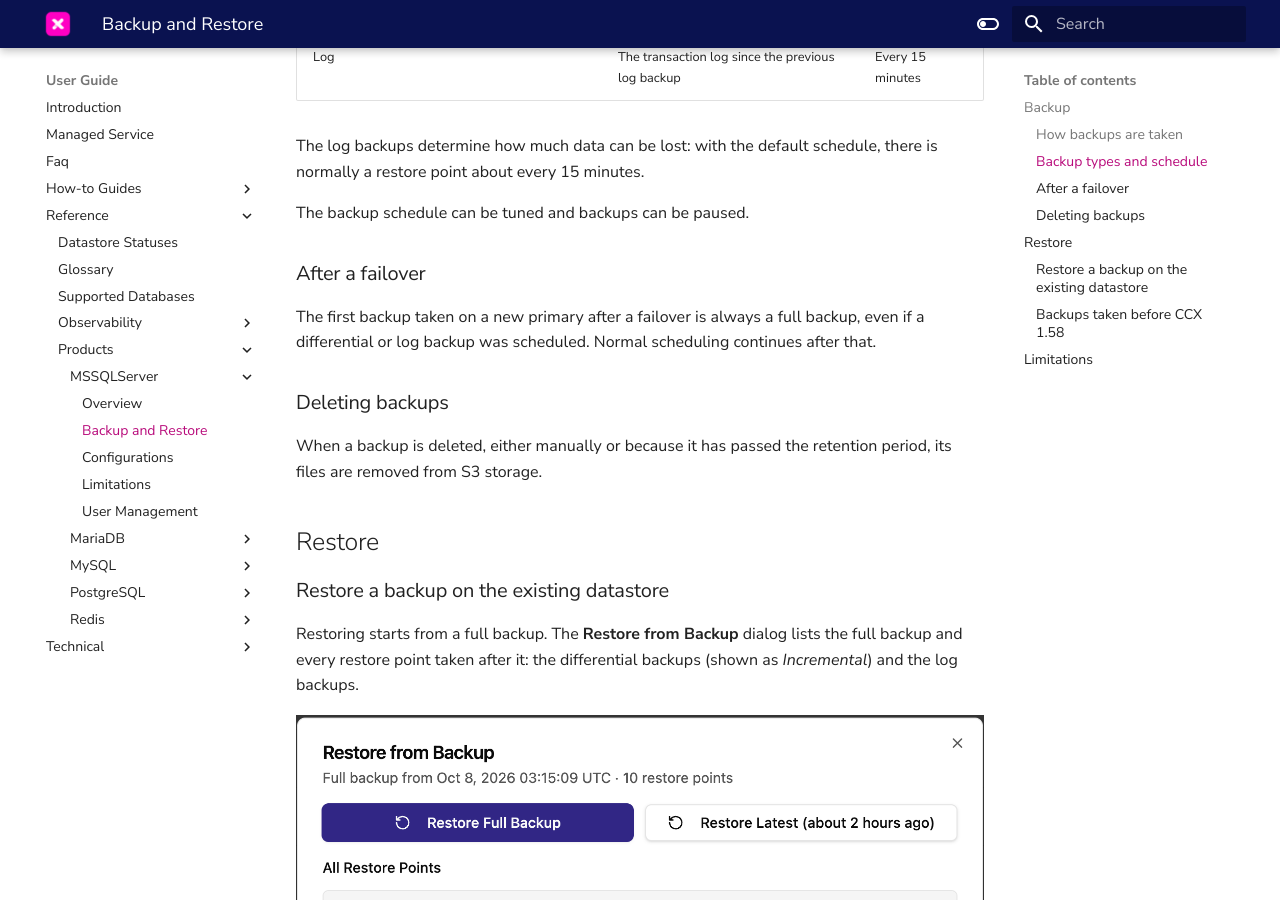
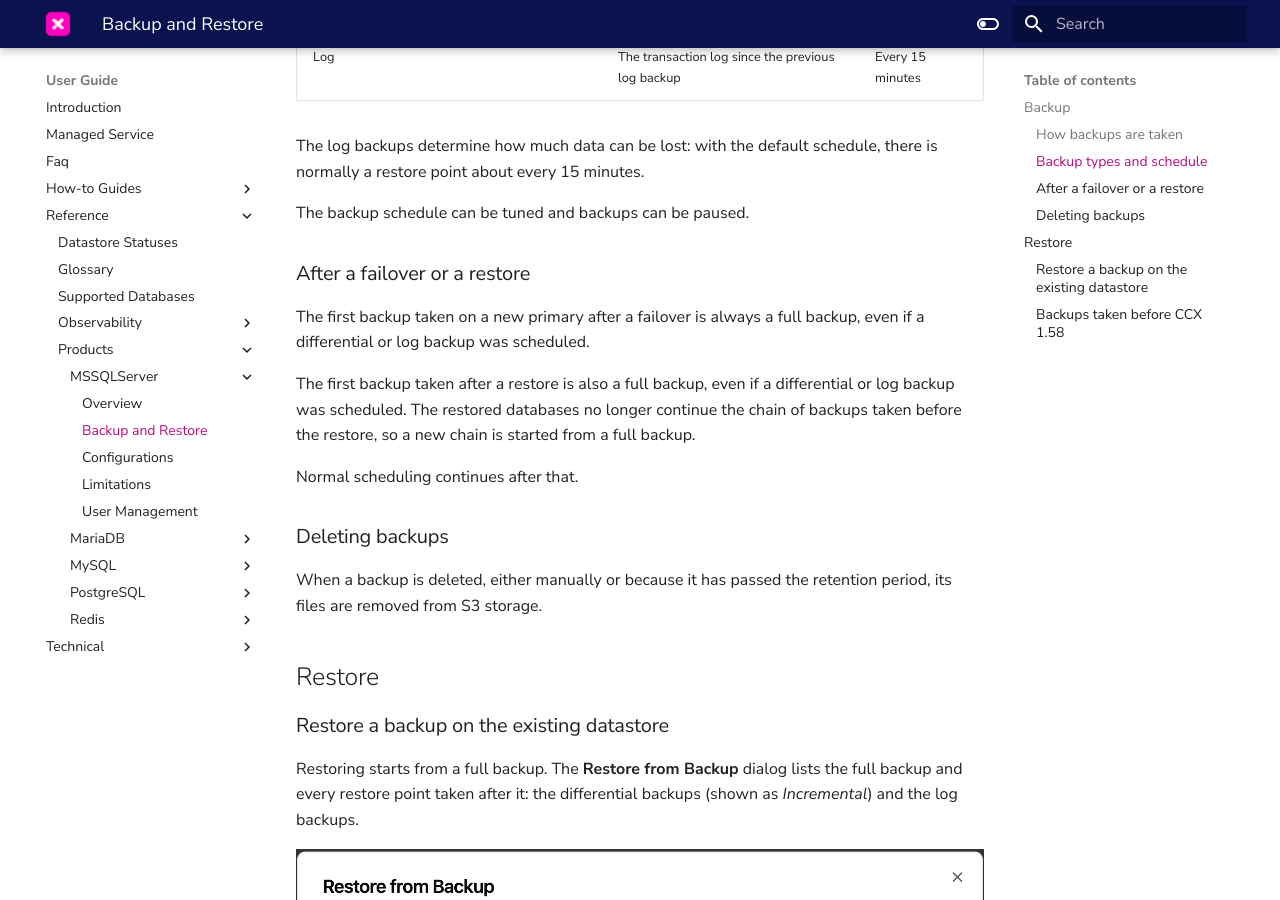
Before and after one commit to severalnines/ccx-docs, an MkDocs documentation site: the page built from docs/user/Reference/Products/MSSQLServer/backup-restore.md, in a window 1280 px wide and 900 px high, scrolled down 927 px. Built offline with MkDocs 1.6.1 and Material for MkDocs 9.7.7, drawn with Linux system fonts in a browser that asks for light colours; comment, search, counter and statistics services are not loaded; some of the changed text lies outside the part shown.

Commit message:
MSSQL backup page: the first backup after a restore is a full backup
cmon now starts a new backup chain with a full backup after a restore
(CLUS-8930, clustercontrol-enterprise PR #3740), so the limitation that
differential and log backups taken right after a restore may not be
restorable no longer applies.

Co-Authored-By: Claude Opus 5.5 <noreply@anthropic.com>

```diff
--- a/docs/user/Reference/Products/MSSQLServer/backup-restore.md
+++ b/docs/user/Reference/Products/MSSQLServer/backup-restore.md
@@ -27,9 +27,13 @@ The log backups determine how much data can be lost: with the default schedule,
 
 The backup schedule can be tuned and backups can be paused.
 
-### After a failover
+### After a failover or a restore
 
-The first backup taken on a new primary after a failover is always a full backup, even if a differential or log backup was scheduled. Normal scheduling continues after that.
+The first backup taken on a new primary after a failover is always a full backup, even if a differential or log backup was scheduled.
+
+The first backup taken after a restore is also a full backup, even if a differential or log backup was scheduled. The restored databases no longer continue the chain of backups taken before the restore, so a new chain is started from a full backup.
+
+Normal scheduling continues after that.
 
 ### Deleting backups
 
@@ -66,7 +70,3 @@ Please note:
 ### Backups taken before CCX 1.58
 
 Backups taken before CCX 1.58 (written to disk first and then uploaded) can still be restored. CCX downloads them to the primary before restoring them. A restore sequence may mix both kinds, for example an older full backup followed by newer differential and log backups.
-
-## Limitations
-
-- **Backups taken right after a restore.** Differential and log backups taken between a restore and the next scheduled full backup may not be restorable. With the default schedule this window lasts until the next daily full backup. Backups taken before the restore, and backups taken after the next full backup, are not affected.
```
